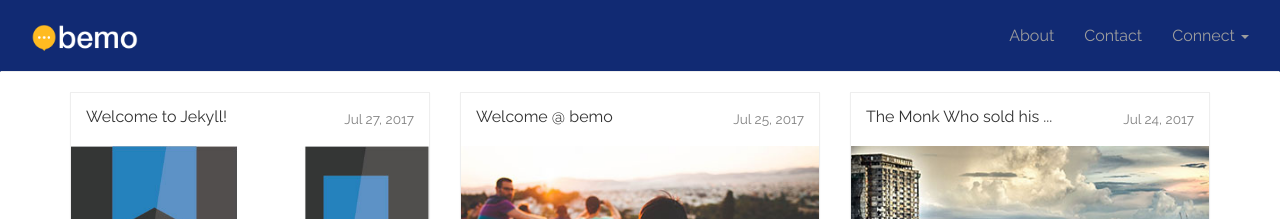
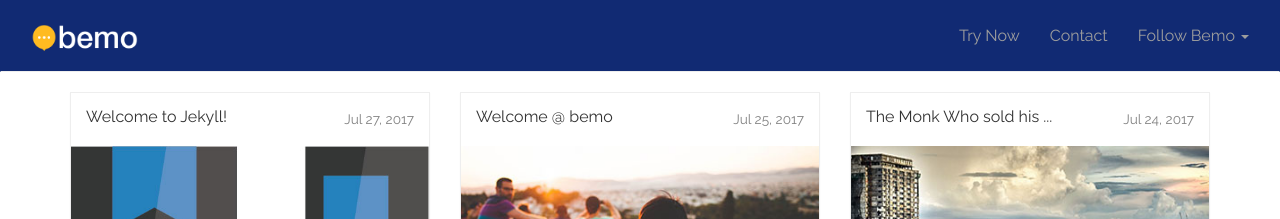
Before and after one commit to Rish0957/bemo, a Jekyll site: the page built from index.html, in a window 1280 px wide. Shown: the top 219 px of the page. Built offline with Jekyll 4.4.1, drawn with Linux system fonts in a browser that asks for light colours; the list of posts is cut into pages by our own code; comment, search, counter and statistics services are not loaded.

Commit message:
Update header.html

```diff
--- a/_includes/header.html
+++ b/_includes/header.html
@@ -15,10 +15,10 @@
     <!-- Collect the nav links, forms, and other content for toggling -->
     <div class="collapse navbar-collapse " id="bs-example-navbar-collapse-1">
             <ul class="nav navbar-nav navbar-right">
-        <li><a href="{{site.baseurl}}/about/">About</a></li>
-        <li><a href="{{site.baseurl}}/contact/">Contact</a></li>
+        <li><a href="https://bemo.life/">Try Now</a></li>
+        <li><a href="https://bemo.life/">Contact</a></li>
         <li class="dropdown">
-          <a href="#" class="dropdown-toggle" data-toggle="dropdown" role="button" aria-haspopup="true" aria-expanded="false">Connect <span class="caret"></span></a>
+          <a href="#" class="dropdown-toggle" data-toggle="dropdown" role="button" aria-haspopup="true" aria-expanded="false">Follow Bemo <span class="caret"></span></a>
           <ul class="dropdown-menu">
             <li ><a target="_blank" href="{{site.facebook}}" class="social facebook"><img src="{{site.baseurl}}/images/facebook.svg" alt="{{site.facebook}}"></a></li>
             <li role="separator" class="divider"></li>
```
